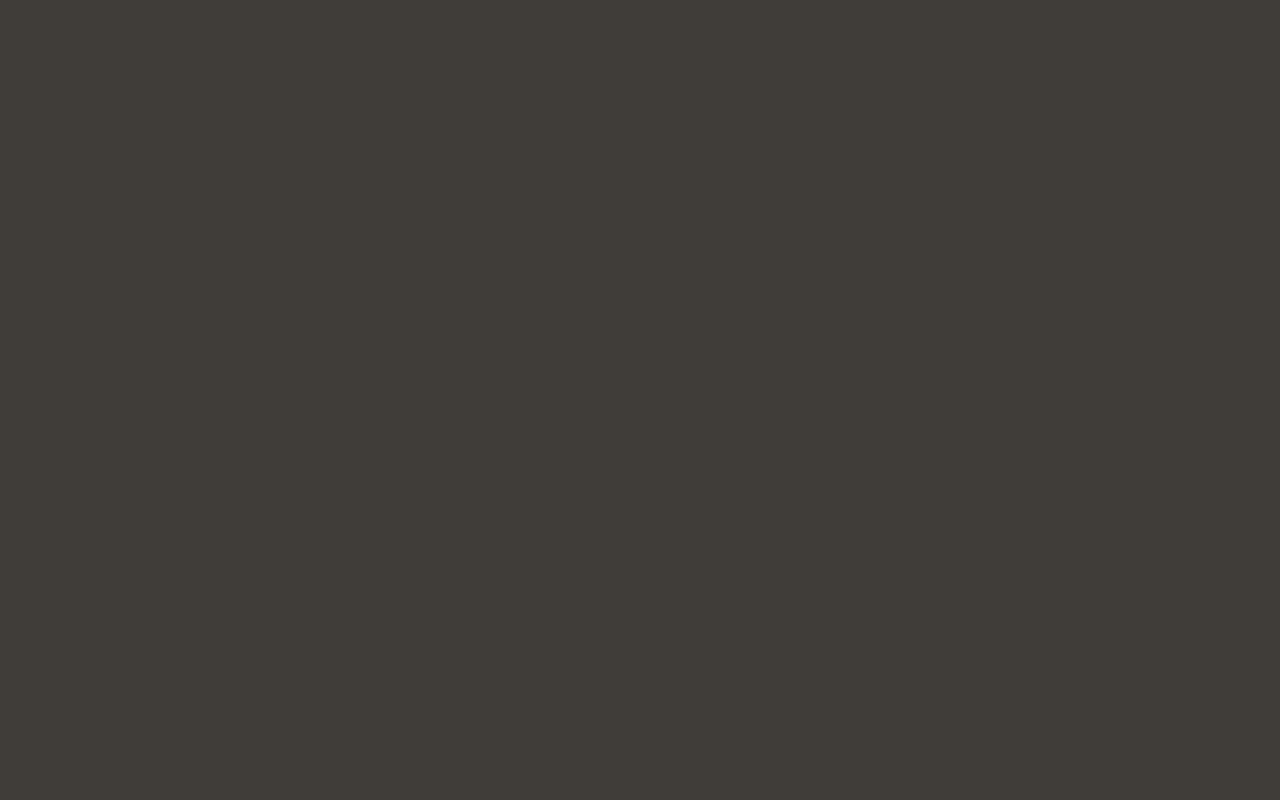
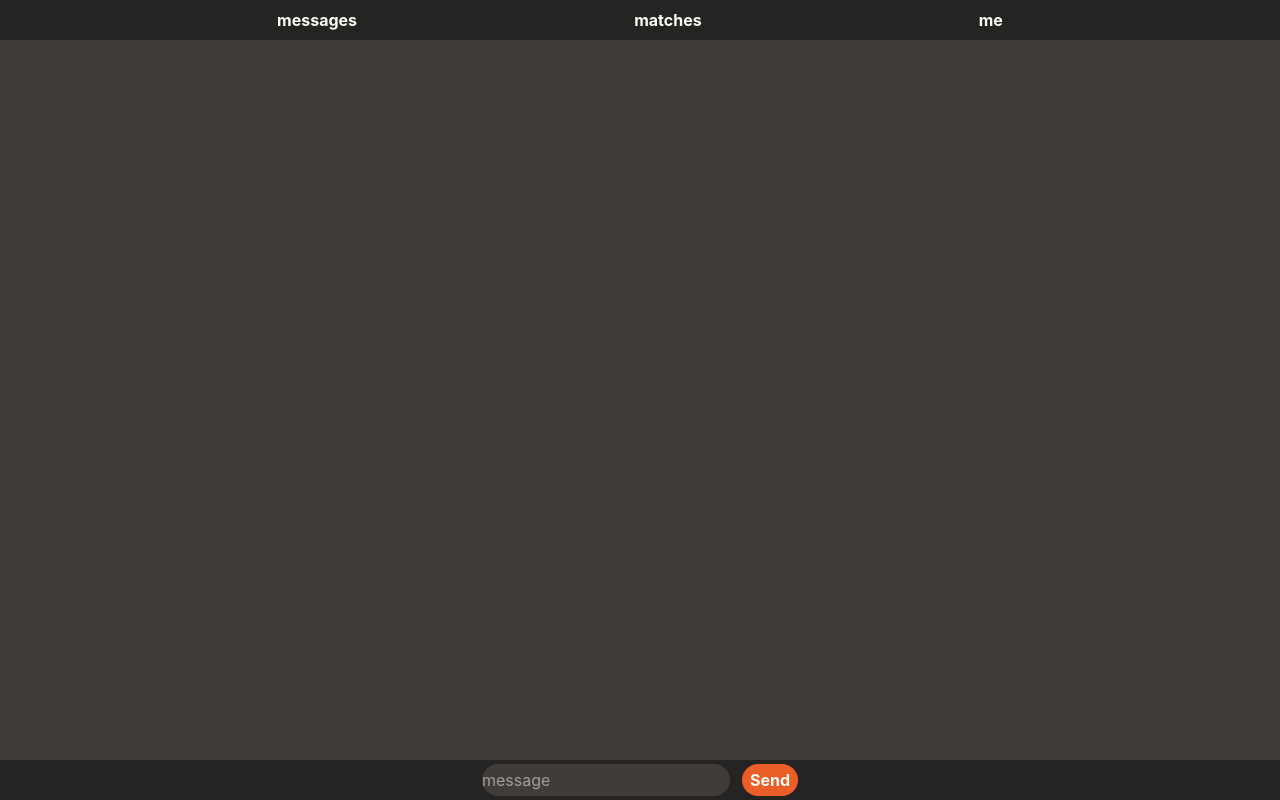
Before and after one commit to imranshiundu/MatchMe, a React (Vite) app in the folder frontend/: page /chat in a window 1280 px wide. Before the commit this address had no page. Built offline with nearby package versions, Linux system fonts and the light colour scheme.

Commit message:
wip: added page for chats

```diff
--- a/frontend/src/App.tsx
+++ b/frontend/src/App.tsx
@@ -5,8 +5,9 @@
 import Dashboard from "./pages/Dashboard/Dashboard.tsx";
 import Profile from "./pages/Profile/Profile.tsx";
 import Layout from "./components/layout/Layout.tsx";
-import Messages from "./pages/Messages/Messages.tsx";
+import Connections from "./pages/Connections/Connections.tsx";
 import Login from "./pages/Auth/Login.tsx";
+import Chat from "./pages/Messages/Chat.tsx";
 
 // app
 function App() {
@@ -17,7 +18,8 @@
                     <Route path="/" element={<Navigate to="/dashboard" replace/>}/>
                     <Route path="/dashboard" element={<Dashboard/>}/>
                     <Route path="/profile" element={<Profile/>}/>
-                    <Route path="/messages" element={<Messages/>}/>
+                    <Route path="/messages" element={<Connections/>}/>
+                    <Route path="/chat" element={<Chat/>}/>
                     <Route path="/login" element={<Login/>}/>
                 </Route>
             </Routes>
--- /dev/null
+++ b/frontend/src/components/chat/ChatMessageInput.tsx
@@ -0,0 +1,10 @@
+function ChatMessageInput () {
+    return (
+        <footer className='flex w-screen absolute bottom-0 h-10 bg-[#252422] justify-center items-center gap-3'>
+            <input type='text' placeholder='message' className='bg-[#403D39] py-1 rounded-2xl'/>
+            <button type='submit' className='cursor-pointer bg-[#EB5E28] px-2 py-1 rounded-2xl font-bold'>Send</button>
+        </footer>
+    )
+}
+
+export default ChatMessageInput
--- a/frontend/src/pages/Messages/Messages.tsx
+++ b/frontend/src/pages/Connections/Connections.tsx
@@ -1,4 +1,4 @@
-function Messages() {
+function Connections() {
     return (
         <div className='grid place-items-center'>
             <p>Will have a list of chats</p>
@@ -6,4 +6,4 @@
     )
 }
 
-export default Messages;
+export default Connections;
--- /dev/null
+++ b/frontend/src/pages/Messages/Chat.tsx
@@ -0,0 +1,11 @@
+import ChatMessageInput from "../../components/chat/ChatMessageInput.tsx";
+
+function Chat() {
+    return (
+        <div className='grid place-items-center'>
+            <ChatMessageInput/>
+        </div>
+    )
+}
+
+export default Chat;
```
